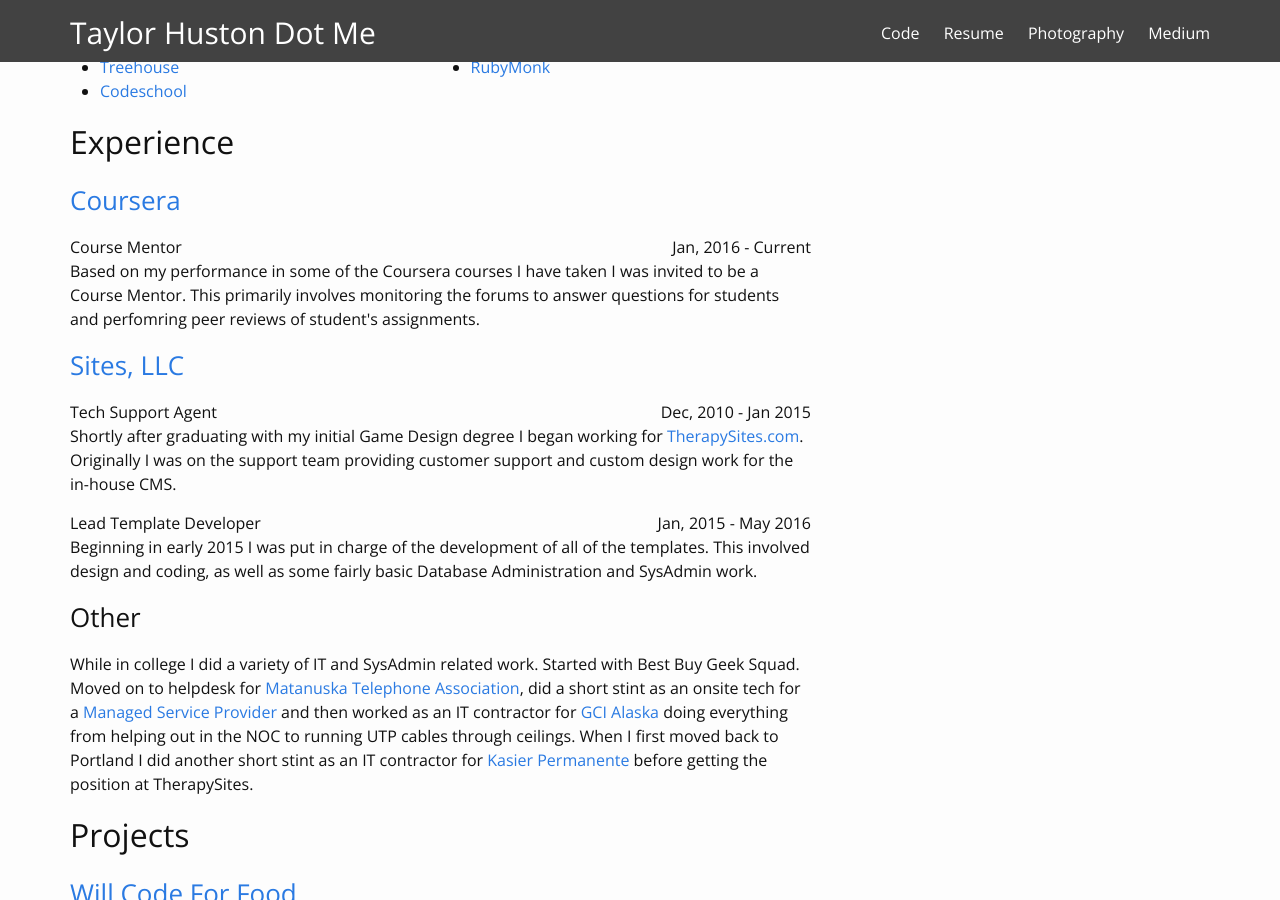
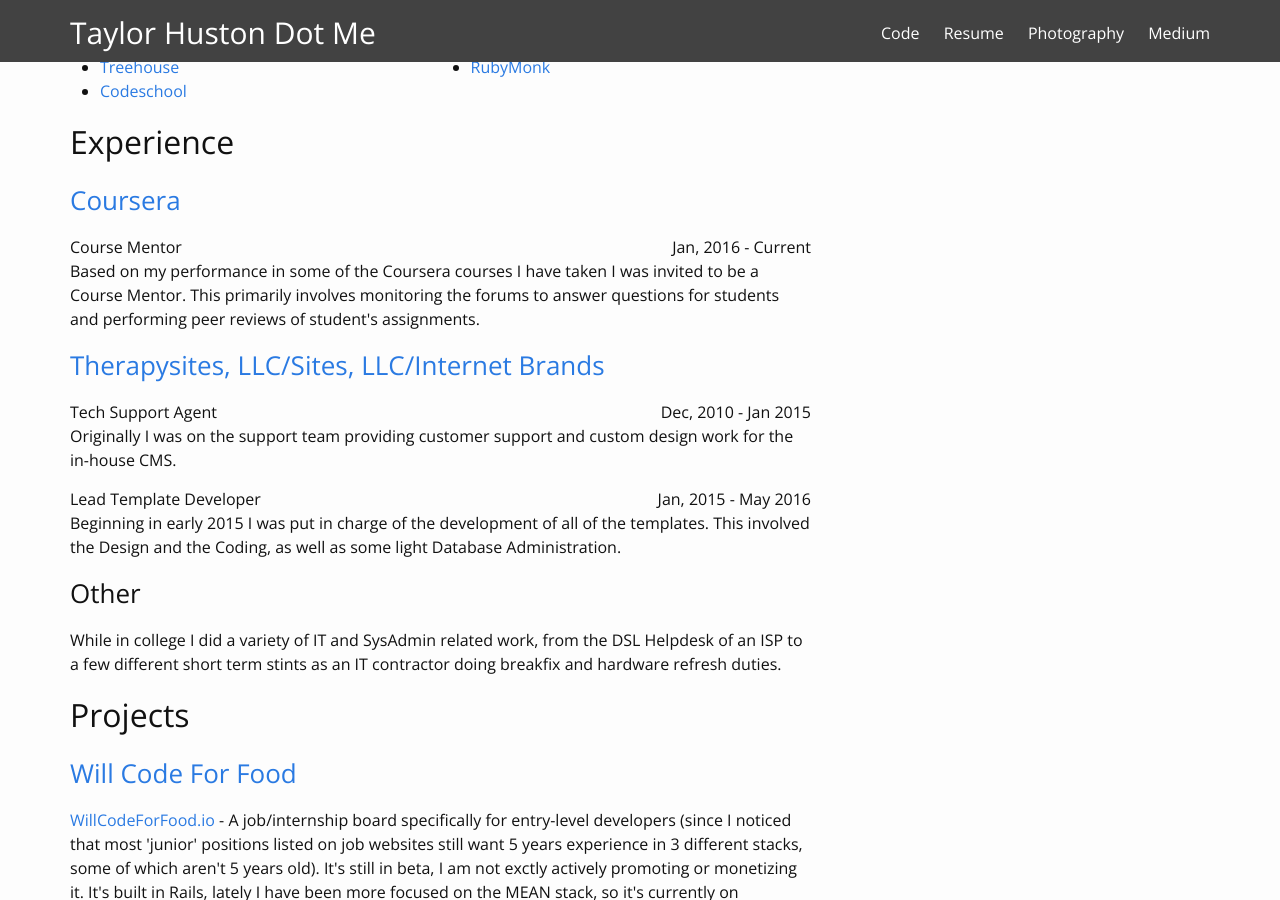
Before and after one commit to TaylorHuston/taylorhuston.github.io, a Jekyll site: the page built from resume.html, in a window 1280 px wide and 900 px high, scrolled down 1637 px. Built offline with Jekyll 4.4.1, drawn with Linux system fonts in a browser that asks for light colours; some web fonts are replaced.

Commit message:
Update Resume

```diff
--- a/resume.html
+++ b/resume.html
@@ -220,17 +220,17 @@
 
   <h3><a href="https://learner.coursera.help/hc/en-us/articles/201212219-Community-Mentors">Coursera</a></h3>
   <p>Course Mentor <span class="date">Jan, 2016 - Current</span>
-    <br />Based on my performance in some of the Coursera courses I have taken I was invited to be a Course Mentor. This primarily involves monitoring the forums to answer questions for students and perfomring peer reviews of student's assignments.</p>
+    <br />Based on my performance in some of the Coursera courses I have taken I was invited to be a Course Mentor. This primarily involves monitoring the forums to answer questions for students and performing peer reviews of student's assignments.</p>
 
-  <h3><a href="http://www.therapysites.com/" target="_blank">Sites, LLC</a></h3>
+  <h3><a href="http://www.therapysites.com/" target="_blank">Therapysites, LLC/Sites, LLC/Internet Brands</a></h3>
   <p>Tech Support Agent <span class="date">Dec, 2010 - Jan 2015</span>
-    <br /> Shortly after graduating with my initial Game Design degree I began working for <a href="http://www.therapysites.com/" target="_blank">TherapySites.com</a>. Originally I was on the support team providing customer support and custom design work for the in-house CMS.</p>
+    <br />Originally I was on the support team providing customer support and custom design work for the in-house CMS.</p>
 
   <p>Lead Template Developer <span class="date">Jan, 2015 - May 2016</span>
-    <br /> Beginning in early 2015 I was put in charge of the development of all of the templates. This involved design and coding, as well as some fairly basic Database Administration and SysAdmin work.</p>
+    <br />Beginning in early 2015 I was put in charge of the development of all of the templates. This involved the Design and the Coding, as well as some light Database Administration.</p>
 
   <h3>Other</h3>
-  <p>While in college I did a variety of IT and SysAdmin related work. Started with Best Buy Geek Squad. Moved on to helpdesk for <a href="https://www.mtasolutions.com/" target="_blank">Matanuska Telephone Association</a>, did a short stint as an onsite tech for a <a href="http://www.pcnetak.com/" target="_blank">Managed Service Provider</a> and then worked as an IT contractor for <a href="https://www.gci.com/" target="_blank">GCI Alaska</a> doing everything from helping out in the NOC to running UTP cables through ceilings.  When I first moved back to Portland I did another short stint as an IT contractor for <a href="https://healthy.kaiserpermanente.org/html/kaiser/index.shtml" target="_blank">Kasier Permanente</a> before getting the position at TherapySites.</p>
+  <p>While in college I did a variety of IT and SysAdmin related work, from the DSL Helpdesk of an ISP to a few different short term stints as an IT contractor doing breakfix and hardware refresh duties.</p>
 </div>
 
 <div id="Projects">
```
